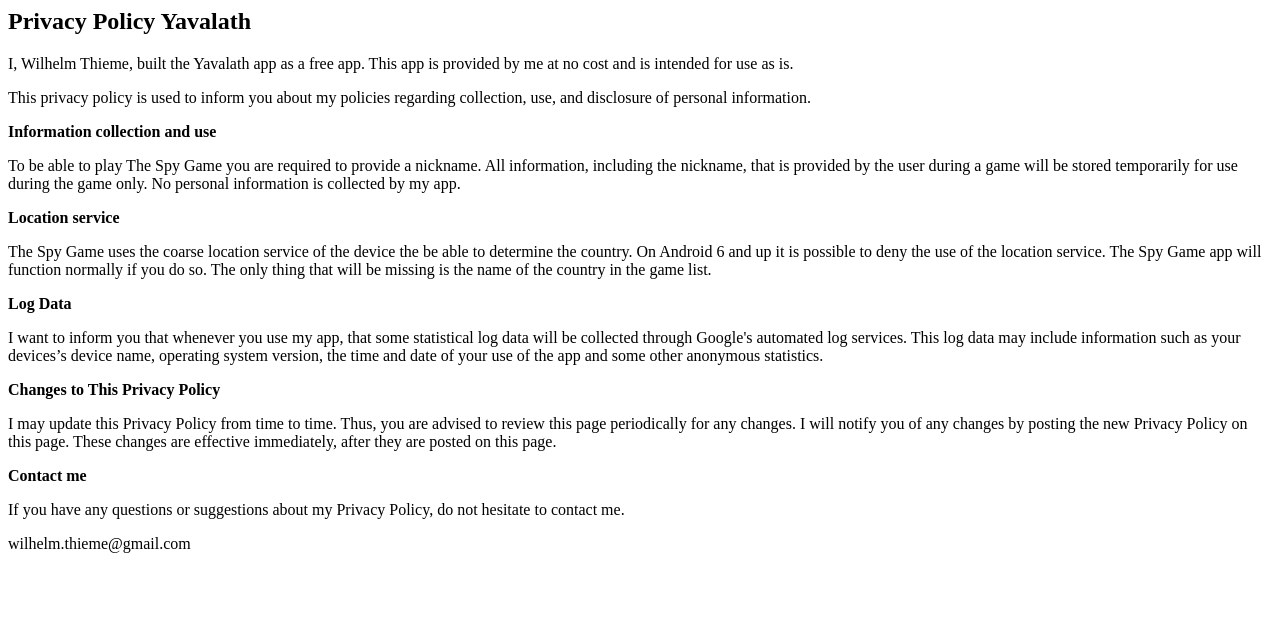
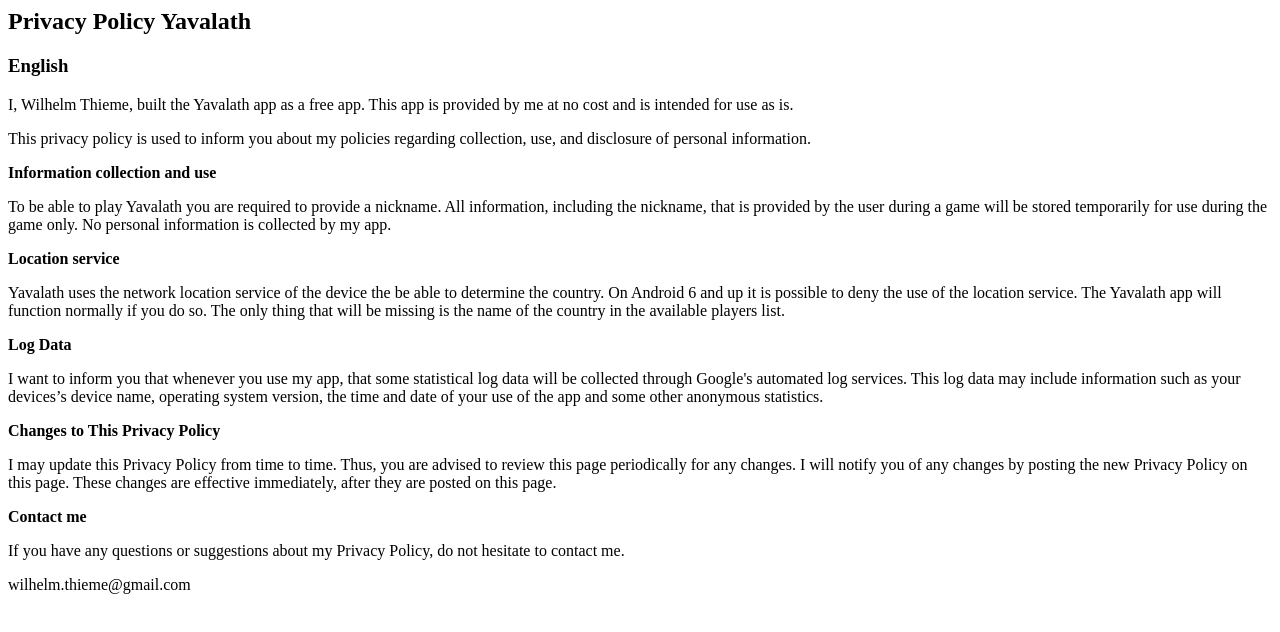
Before and after one commit to wthieme/wthieme.github.io, a plain HTML site: page privacyyavalath.html in a window 1280 px wide. Drawn offline with Linux system fonts and the light colour scheme.

Commit message:
Update privacyyavalath.html

```diff
--- a/privacyyavalath.html
+++ b/privacyyavalath.html
@@ -1,61 +1,35 @@
 <html>
 <body>
 <h2>Privacy Policy Yavalath</h2>
+
+<p><h3><italic>English</italic></h3></p>
 <p>I, Wilhelm Thieme, built the Yavalath app as a free app. This app is provided by me at no cost and is intended for use as is.</p>
-<p>This privacy policy is used to inform you about my policies regarding collection, use, and disclosure of
-
-personal information.</p>
-
-
+<p>This privacy policy is used to inform you about my policies regarding collection, use, and disclosure of personal information.</p>
 
 <p><strong>Information collection and use</strong></p>
 
-<p>To be able to play The Spy Game you are required to provide a nickname. All information, including the nickname,
-
+<p>To be able to play Yavalath you are required to provide a nickname. All information, including the nickname,
 that is provided by the user during a game will be stored temporarily for use during the game only.
-
 No personal information is collected by my app.
-
-
-
 <p><strong>Location service</strong></p>
-
-<p>The Spy Game uses the coarse location service of the device the be able to determine the country. On Android 6 and up it is
-
-possible to deny the use of the location service. The Spy Game app will function normally if you do so. The only thing that will
-
-be missing is the name of the country in the game list.
-
+<p>Yavalath uses the network location service of the device the be able to determine the country. On Android 6 and up it is
+possible to deny the use of the location service. The Yavalath app will function normally if you do so. The only thing that will
+be missing is the name of the country in the available players list.
 </p>
 
-
-
 <p><strong>Log Data</strong></p>
-
-<p>I want to inform you that whenever you use my app, that some statistical log data will be collected
-
-through Google's automated log services. This log data may include information such as your devices’s device name,
-
+<p>I want to inform you that whenever you use my app, that some statistical log data will be collected through
+Google's automated log services. This log data may include information such as your devices’s device name,
 operating system version, the time and date of your use of the app and some other anonymous statistics.</p>
 
-
-
 <p><strong>Changes to This Privacy Policy</strong></p>
-
-<p>I may update this Privacy Policy from time to time. Thus, you are advised to review this page
-
-periodically for any changes. I will notify you of any changes by posting the new Privacy Policy
-
-on this page. These changes are effective immediately, after they are posted on this page.</p>
-
-
+<p>I may update this Privacy Policy from time to time. Thus, you are advised to review this page periodically for any changes.
+I will notify you of any changes by posting the new Privacy Policy on this page.
+These changes are effective immediately, after they are posted on this page.</p>
 
 <p><strong>Contact me</strong></p>
-
 <p>If you have any questions or suggestions about my Privacy Policy, do not hesitate to contact me.</p>
-
 <p>wilhelm.thieme@gmail.com</p>
 
 </body>
-
 </html>
```
